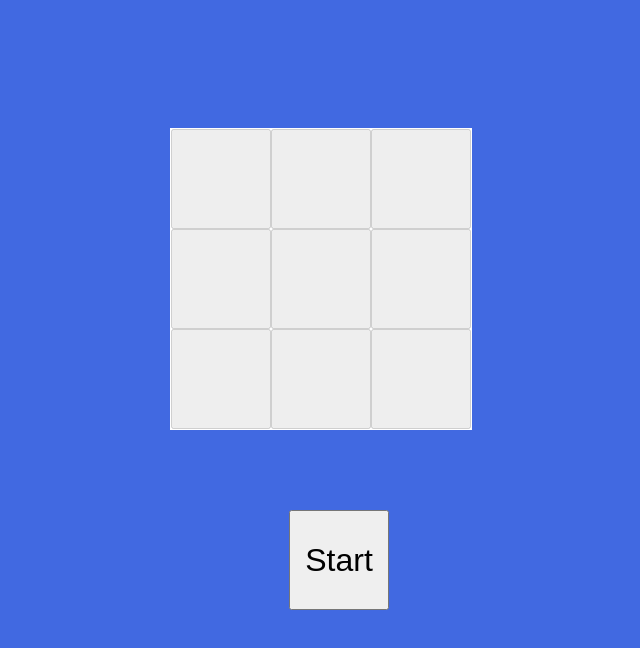
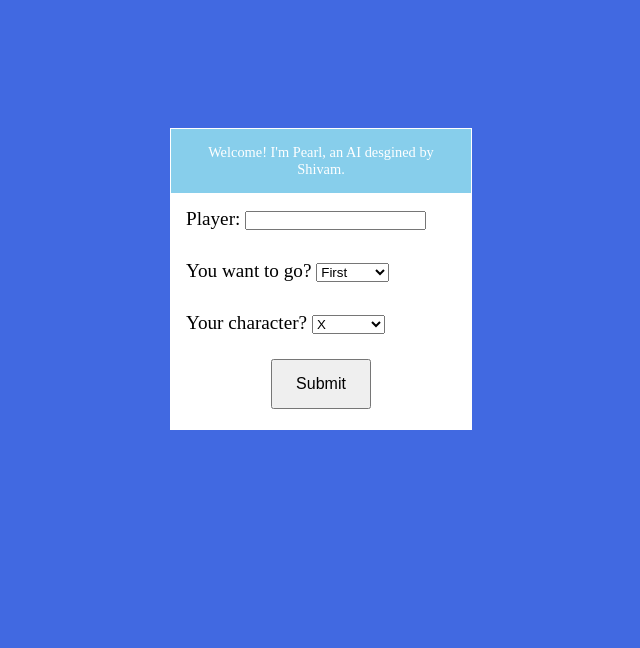
Before and after one commit to shivamswarnkar/Tic-Tac-Toe, a plain HTML site: page index.html in a window 1280 px wide. Shown: the whole page, without its empty margins (319-959 px from the left). Drawn offline with Linux system fonts and the light colour scheme.

Commit message:
basic and simple UI

```diff
--- a/index.html
+++ b/index.html
@@ -4,12 +4,36 @@
 	<meta charset="utf-8">
 	<title>Tic-Tac-Toe</title>
 	<link rel="stylesheet" type="text/css" href="style.css">
+	<script src="script.js"></script>
 	<script src="game.js"></script>
+	<script src="main.js"></script>
 </head>
 <body>
-	<!--<div id="initial">
-		<button id="submit" ondblclick="start()">Submit</button>
-	</div>-->
+	<div id="initial">
+		<span id="welcome">Welcome! I'm Pearl, an AI desgined by Shivam.</span>
+		<span>Player: <input type="text" name="name" id="name"></span>
+		<span>You want to go?
+    	<select name="game-avail">
+  			<option value="first" class="choice">First</option>
+  			<option value="second" class="choice">Second</option>
+  			<option value="radom" class="choice">Random</option>
+		</select>
+		</span>
+
+		<span>Your character?
+    	<select name="char">
+  			<option value="X">X</option>
+  			<option value="O">O</option>
+  			<option value="rand">Random</option>
+		</select>
+		</span>
+
+
+
+		<button id="submit" onclick="start()">Submit</button>
+
+
+	</div>
 		<div id="content">
 		<div id="game">
 		<button id="C_UL" class="place"onclick="mark(this)"></button>
@@ -29,8 +53,5 @@
 			Start
 		</button>
 	</div>
-
-	<script scr="script.js"></script>
-	<script src="main.js"></script>
 <body>
 </html>
--- a/script.js
+++ b/script.js
@@ -1,6 +1,17 @@
 function start(){
 	console.log("working");;
 	document.getElementById("content").style.visibility = "visible";
-	document.getElementById("initial").style.width = "0px";
+	document.getElementById("initial").style.visibility = "hidden";
+	document.getElementById("initial").style.position = "fixed";
+
+	GAME.user.name = document.getElementById("name").value || "Friend";
+
+
+
+
+
+
+
+
 	play();
 }
--- a/style.css
+++ b/style.css
@@ -15,9 +15,6 @@ body{
 	margin:auto;
 	margin-top: 10%;
 	border:1px solid white;
-	position: fixed;
-	top:200px;
-	left:40%;
 }
 
 #submit{
@@ -26,11 +23,11 @@ body{
 	height: 50px;
 	font-size:1em;
 }
-/*
+
 #content{
 	visibility: hidden;
 }
-*/
+
 #game{
 	width: 300px;
 	height: 300px;
@@ -72,3 +69,23 @@ button{
 	margin-left: 47.5%;
 
 }
+
+span{
+	color:black;
+	font-style: bold;
+	font-size: 1.2em;
+	margin:auto;
+	display: block;
+	padding: 15px;
+}
+
+#welcome{
+	background-color: skyblue;
+	color:white;
+	font-size: .9em;
+	text-align: center;
+}
+
+.choice:hover{
+	background-color: red;
+}
```
Also changed, not shown: game.js (+0 -8 lines).
